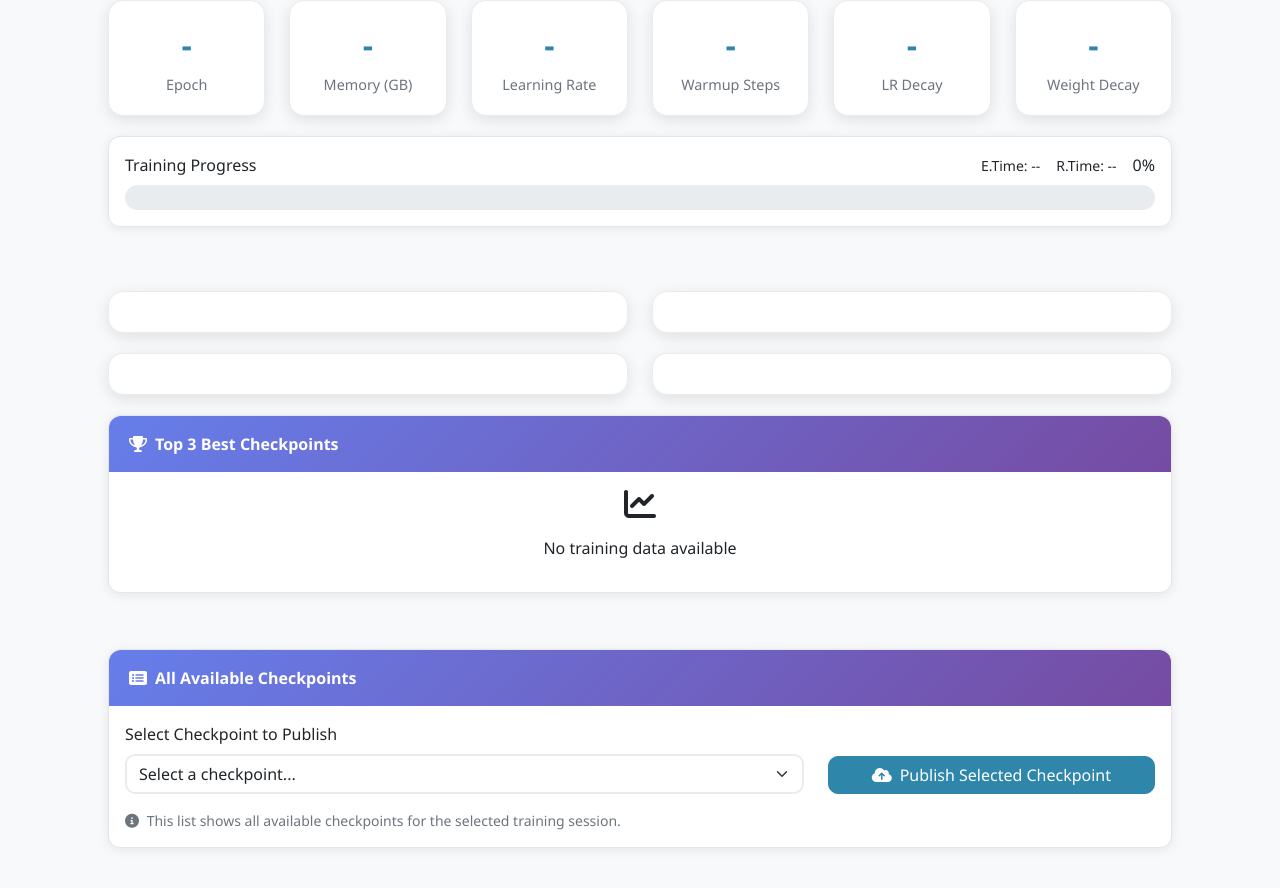
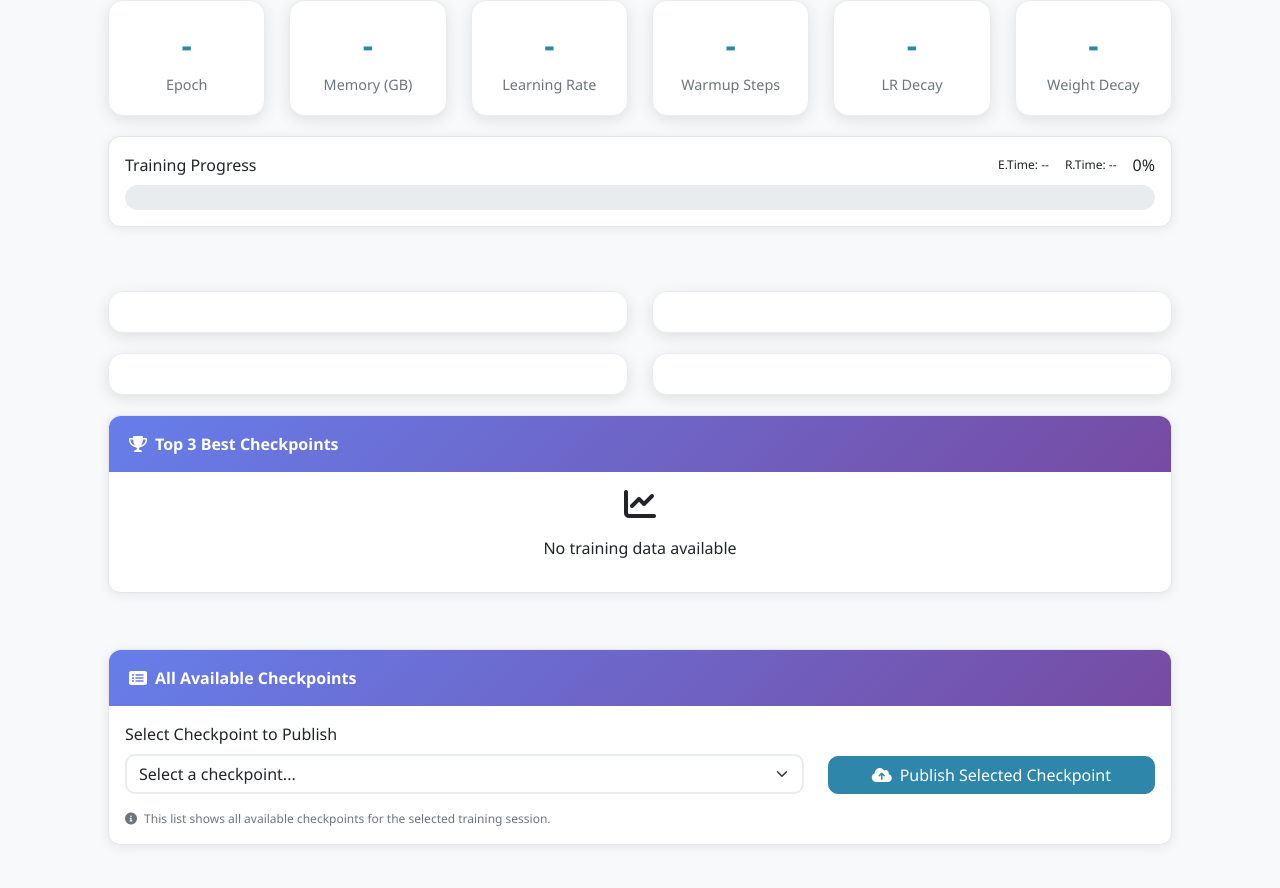
Before and after one commit to lpalbou/ForgeLLM, a Flask app: page / in a window 1280 px wide, after a click on "Monitoring". Shown: the part 513-1401 px from the top of the page. After the commit the page ends 1358 px from the top, so only its background shows below. Run offline with Flask 2, Linux system fonts and the light colour scheme; data that the repository does not hold is empty; parts of the project's set-up code (start-up, migrations or seed data) failed here and were passed over; some libraries are stand-ins or nearby versions.

Commit message:
small font size

```diff
--- a/forgellm/web/templates/index.html
+++ b/forgellm/web/templates/index.html
@@ -882,6 +882,10 @@
 
         .alert-warning {
             background-color: #dfb276;
+        }
+
+        .small {
+            font-size: 0.75rem;
         }
     </style>
 </head>
```
